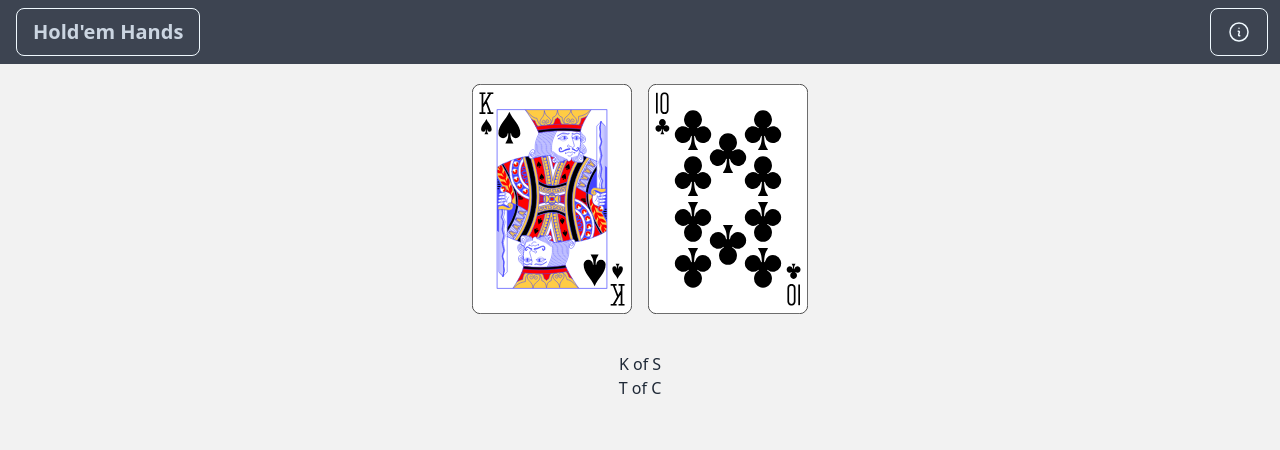
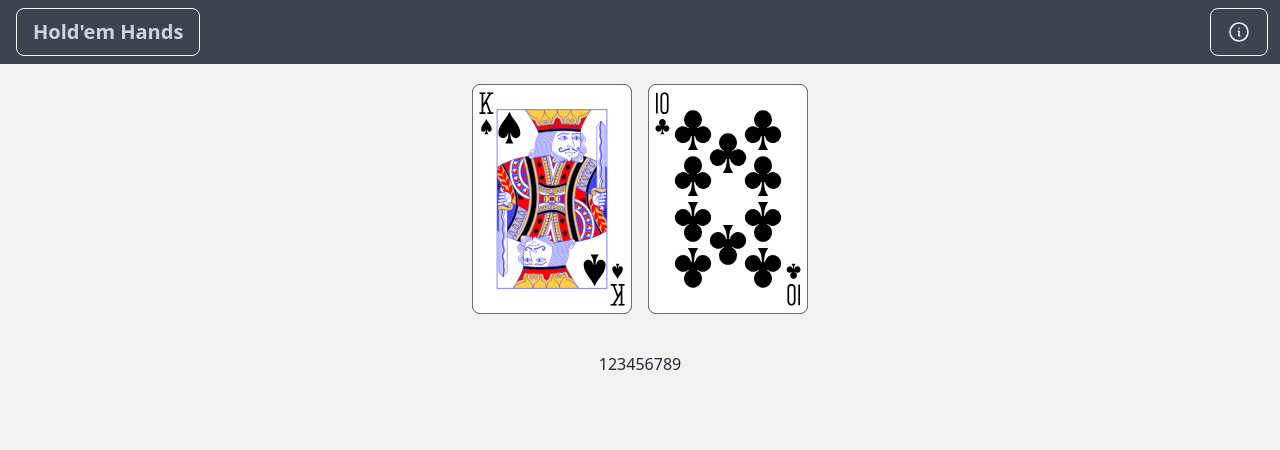
Before and after one commit to SeanPlusPlus/holdem-hands, a Next.js app: page / in a window 1280 px wide. Shown: the top 450 px of the page. Built offline with nearby package versions, Linux system fonts and the light colour scheme.

Commit message:
main: get nums

```diff
--- a/components/home.js
+++ b/components/home.js
@@ -3,7 +3,7 @@ import _last from 'lodash/last'
 import Image from 'next/image'
 import { GlobalContext } from '../context/GlobalState'
 
-
+const nums = Array(9).fill().map((x,i)=>i + 1)
 
 const Home = () => {
   const [display, setDisplay] = useState(null)
@@ -43,9 +43,7 @@ const Home = () => {
                 />
               </div>
             </div>
-            {display[0].card} of {display[0].suit}
-            <br />
-            {display[1].card} of {display[1].suit}
+            {nums.map((n) => (n))}
           </div>
         </div>
       </div>
```
